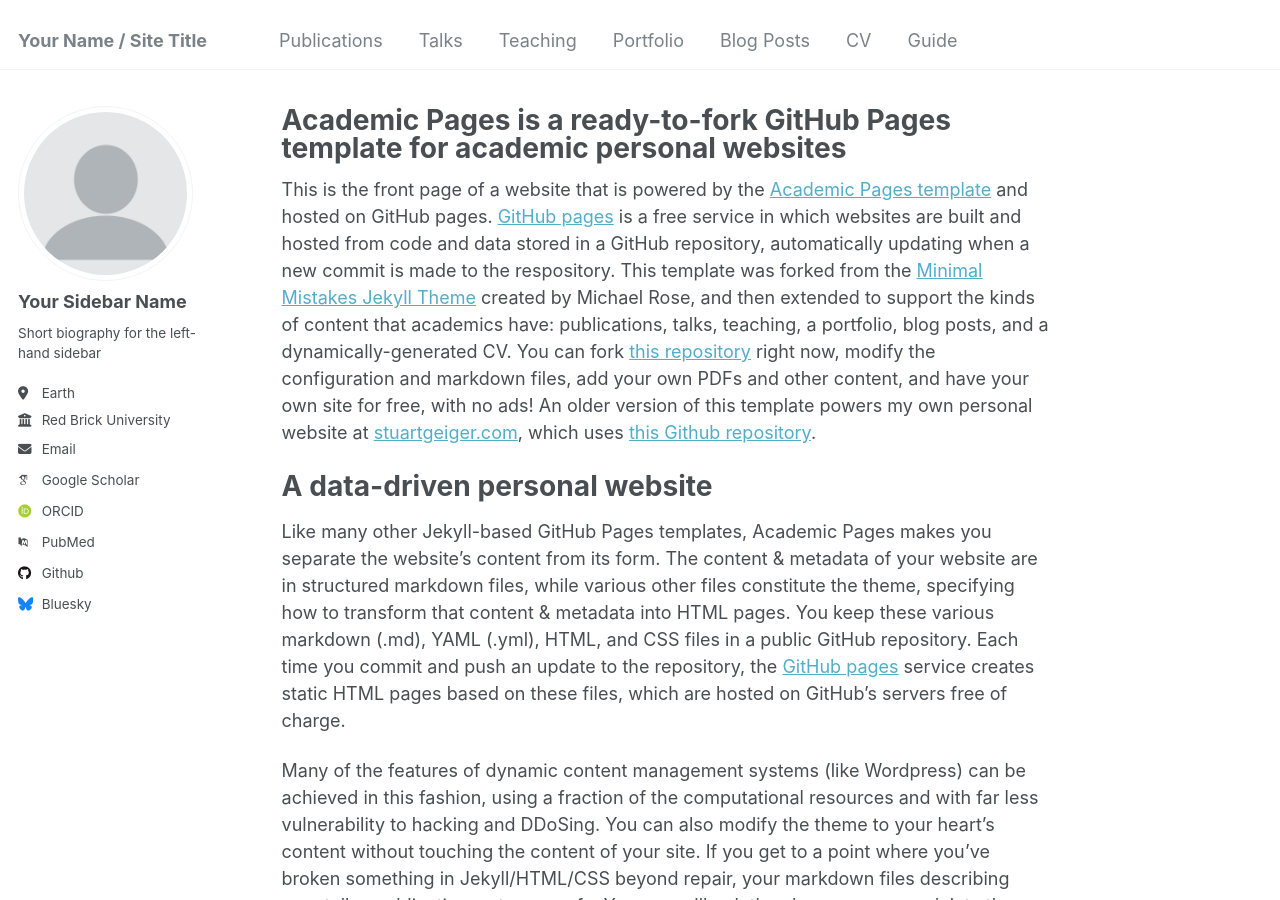
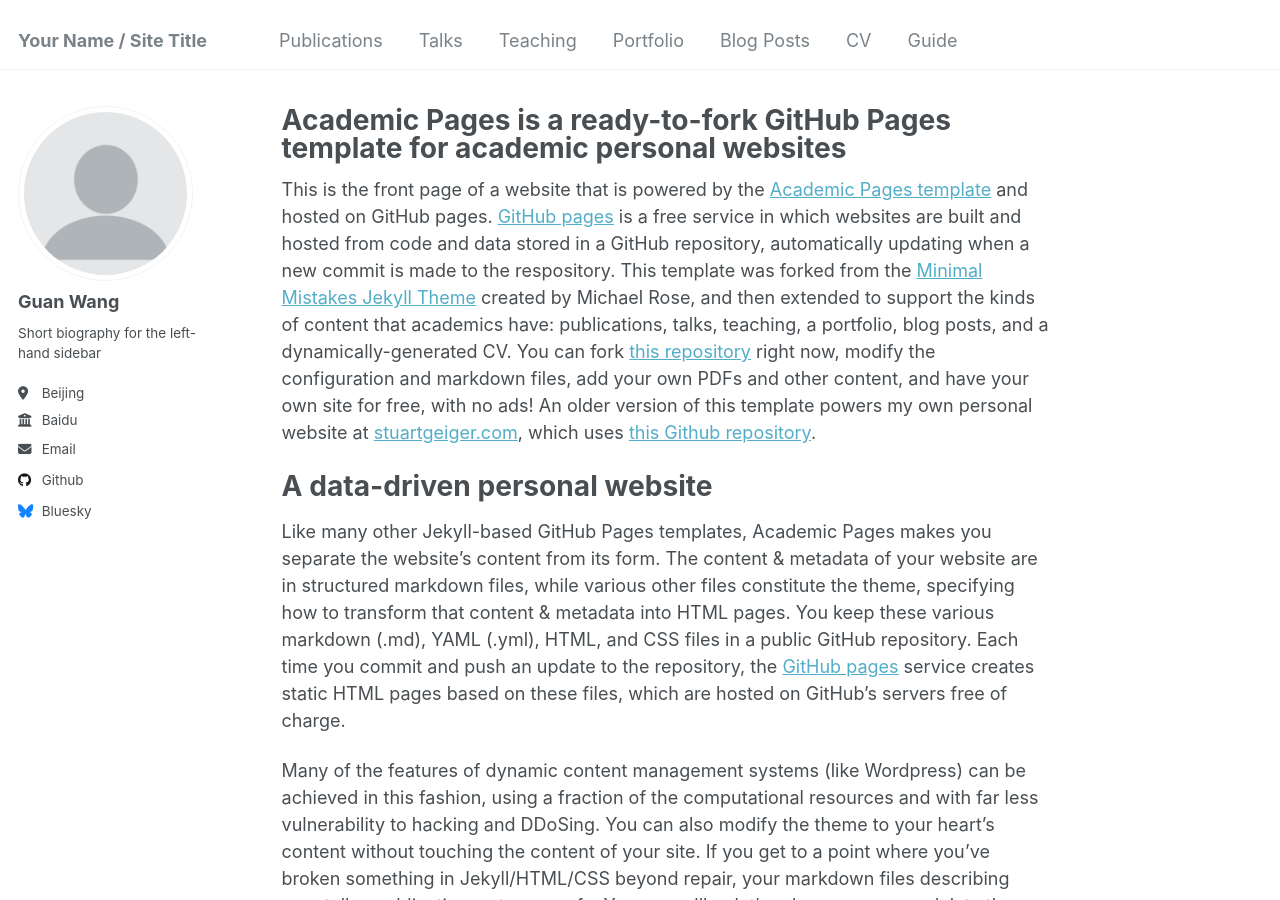
Before and after one commit to wangguan1995/mainpage, a Jekyll site: the page built from _pages/about.md, in a window 1280 px wide and 900 px high. Built offline with Jekyll 4.4.1, drawn with Linux system fonts in a browser that asks for light colours; some web fonts are replaced.

Commit message:
Update _config.yml

```diff
--- a/_config.yml
+++ b/_config.yml
@@ -22,22 +22,16 @@ repository               : "academicpages/academicpages.github.io"
 author:
   # Biographic information
   avatar           : "profile.png"
-  name             : "Your Sidebar Name"
+  name             : "Guan Wang"
   pronouns         : # example: "she/her"
   bio              : "Short biography for the left-hand sidebar"
-  location         : "Earth"
-  employer         : "Red Brick University"
+  location         : "Beijing"
+  employer         : "Baidu"
   uri              : # URL
-  email            : "none@example.org"
+  email            : "772359200@qq.com"
 
   # Academic websites
   arxiv            : # URL - Update with the correct link to your profile
-  googlescholar    : "https://scholar.google.com/citations?user=PS_CX0AAAAAJ"
-  impactstory      : # URL
-  orcid            : "http://orcid.org/yourorcidurl"
-  semantic         : # URL
-  pubmed           : "https://www.ncbi.nlm.nih.gov/pubmed/?term=john+snow"
-  researchgate     : # URL
 
   # Repositories and software development
   bitbucket        : # Username - Update with your username on the site
```
